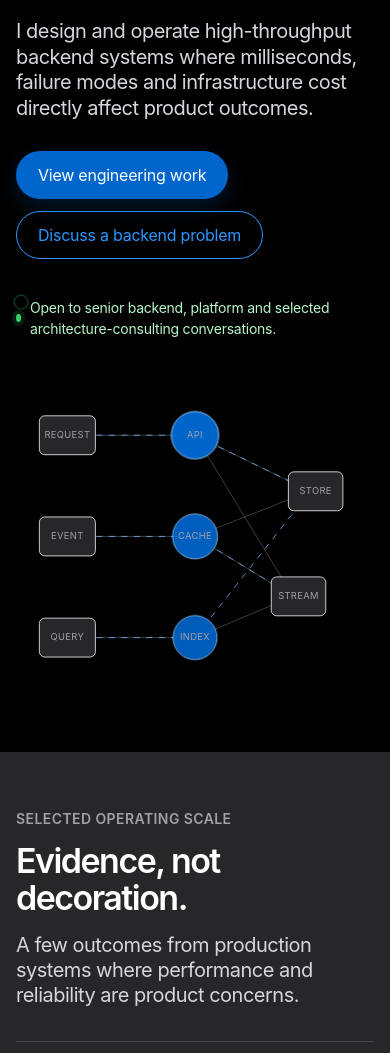
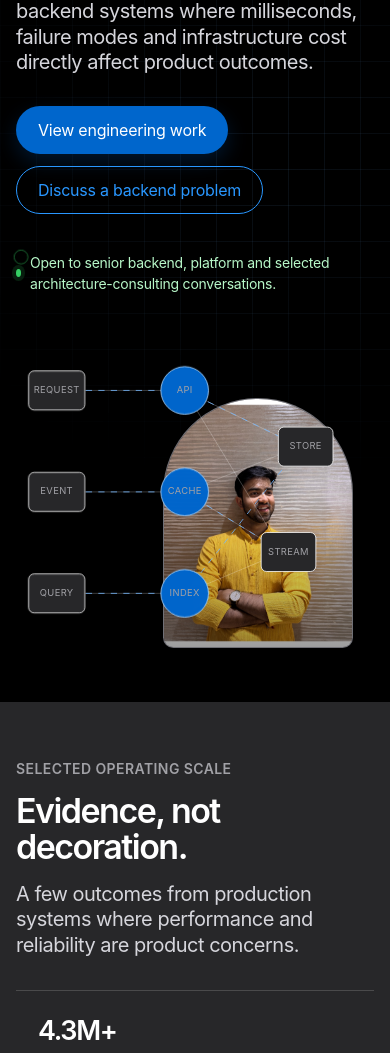
Before and after one commit to Raj2503/Raj2503.github.io, a website with bundled scripts: page index.html in a window 390 px wide. Shown: the part 347-1400 px from the top of the page. Built offline with nearby package versions, Linux system fonts and the light colour scheme.

Commit message:
Create expressive systems hero

```diff
--- a/index.html
+++ b/index.html
@@ -41,9 +41,9 @@
   <main id="main-content">
     <section class="hero void on-dark">
       <div class="container hero-grid">
-        <div>
+        <div class="hero-copy">
           <p class="eyebrow">Raj Aryan · Backend & distributed systems</p>
-          <h1>Backend systems built for scale, failure and real-world traffic.</h1>
+          <h1>Systems that keep their shape under real-world traffic.</h1>
           <p class="lede">I design and operate high-throughput backend systems where milliseconds, failure modes and infrastructure cost directly affect product outcomes.</p>
           <div class="button-row">
             <a class="button button-primary" href="/work/" data-track="home_work_cta">View engineering work</a>
@@ -51,15 +51,21 @@
           </div>
           <p class="availability">Open to senior backend, platform and selected architecture-consulting conversations.</p>
         </div>
-        <div class="system-art" aria-label="Abstract request flow across a resilient distributed system" role="img">
+        <div class="hero-visual">
+          <figure class="hero-portrait"><img src="/assets/raj-aryan.jpg" width="1400" height="1400" fetchpriority="high" alt="Raj Aryan in a yellow kurta"></figure>
+          <div class="system-art topology-canvas" aria-label="Abstract request flow across a resilient distributed system" role="img">
             <svg viewBox="0 0 460 410" aria-hidden="true">
               <path class="link" d="M66 80H230M230 80L378 152M230 80L356 287M66 210H230M230 210L378 152M230 210L356 287M66 340H230M230 340L356 287"/>
               <path class="trace" d="M66 80H230L378 152M66 210H230L356 287M66 340H230L378 152"/>
+              <circle class="topology-packet packet-one" cx="66" cy="80" r="4"/>
+              <circle class="topology-packet packet-two" cx="230" cy="210" r="4"/>
+              <circle class="topology-packet packet-three" cx="356" cy="287" r="4"/>
               <rect class="node" x="30" y="55" width="72" height="50" rx="7"/><rect class="node" x="30" y="185" width="72" height="50" rx="7"/><rect class="node" x="30" y="315" width="72" height="50" rx="7"/>
               <circle class="node-active" cx="230" cy="80" r="28"/><circle class="node-active" cx="230" cy="210" r="28"/><circle class="node-active" cx="230" cy="340" r="28"/>
               <rect class="node" x="350" y="127" width="70" height="50" rx="7"/><rect class="node" x="328" y="262" width="70" height="50" rx="7"/>
               <text class="node-label" x="66" y="80">REQUEST</text><text class="node-label" x="66" y="210">EVENT</text><text class="node-label" x="66" y="340">QUERY</text><text class="node-label" x="230" y="80">API</text><text class="node-label" x="230" y="210">CACHE</text><text class="node-label" x="230" y="340">INDEX</text><text class="node-label" x="385" y="152">STORE</text><text class="node-label" x="363" y="287">STREAM</text>
             </svg>
+          </div>
         </div>
       </div>
     </section>
--- a/site.css
+++ b/site.css
@@ -71,11 +71,18 @@ h3 { margin-bottom: 10px; font-size: 24px; }
 .dark .button-secondary, .void .button-secondary { color: var(--blue-dark); border-color: var(--blue-dark); }
 
 .hero { position: relative; overflow: hidden; padding: 124px 0 78px; }
-.hero-grid { display: grid; grid-template-columns: minmax(0, 1fr) minmax(310px, 0.72fr); align-items: end; gap: 48px; }
+.hero::before { position: absolute; inset: 0; content: ""; background-image: linear-gradient(rgba(115, 183, 255, 0.09) 1px, transparent 1px), linear-gradient(90deg, rgba(115, 183, 255, 0.09) 1px, transparent 1px); background-size: 36px 36px; mask-image: radial-gradient(circle at 68% 46%, #000, transparent 58%); pointer-events: none; }
+.hero-grid { position: relative; display: grid; grid-template-columns: minmax(0, 1fr) minmax(310px, 0.72fr); align-items: end; gap: 48px; }
+.hero-copy { position: relative; z-index: 2; }
+.hero-visual { position: relative; min-height: 460px; isolation: isolate; }
+.hero-portrait { position: absolute; right: 4%; bottom: 0; z-index: 1; width: min(68%, 328px); aspect-ratio: 0.76; margin: 0; overflow: hidden; background: #32323a; border: 1px solid rgba(255, 255, 255, 0.3); border-radius: 164px 164px 18px 18px; box-shadow: 0 26px 80px rgba(0, 0, 0, 0.38); }
+.hero-portrait::after { position: absolute; inset: 0; content: ""; background: linear-gradient(180deg, transparent 42%, rgba(0, 0, 0, 0.38)); pointer-events: none; }
+.hero-portrait img { width: 100%; height: 100%; object-fit: cover; object-position: 52% 27%; }
 .availability { position: relative; display: inline-flex; gap: 9px; align-items: center; margin-top: 38px; color: #b7f7c8; font-size: 14px; }
 .availability::before { width: 8px; height: 8px; content: ""; background: #35d064; border-radius: 50%; box-shadow: 0 0 0 4px rgba(53, 208, 100, 0.14); }
 .availability::after { position: absolute; top: -4px; left: -4px; width: 16px; height: 16px; content: ""; border: 1px solid rgba(53, 208, 100, 0.8); border-radius: 50%; animation: availability-ripple 2.4s ease-out infinite; }
 .system-art { min-height: 410px; }
+.topology-canvas { position: absolute; inset: 12px -8% 2px -16%; z-index: 2; min-height: 0; pointer-events: none; }
 .system-art svg { width: 100%; height: 100%; overflow: visible; }
 .system-art .trace { fill: none; stroke: #73b7ff; stroke-width: 1.25; stroke-dasharray: 8 8; opacity: 0.8; animation: travel 12s linear infinite; }
 .system-art .link { stroke: rgba(255,255,255,0.3); stroke-width: 1; }
@@ -84,9 +91,13 @@ h3 { margin-bottom: 10px; font-size: 24px; }
 .system-art circle.node-active:nth-of-type(2) { animation-delay: -1.1s; }
 .system-art circle.node-active:nth-of-type(3) { animation-delay: -2.2s; }
 .system-art .node-label { fill: #a1a1a6; font: 12px var(--sans); letter-spacing: 0.04em; text-anchor: middle; dominant-baseline: middle; }
+.topology-packet { fill: #d8f0ff; filter: drop-shadow(0 0 7px #73b7ff); transform-box: fill-box; transform-origin: center; animation: topology-pulse 2.6s ease-in-out infinite; }
+.packet-two { animation-delay: -0.8s; }
+.packet-three { animation-delay: -1.6s; }
 @keyframes travel { to { stroke-dashoffset: -128; } }
 @keyframes signal-pulse { 0%, 100% { opacity: 0.9; transform: scale(1); } 50% { opacity: 1; transform: scale(1.09); } }
 @keyframes availability-ripple { 0% { opacity: 0.9; transform: scale(0.65); } 70%, 100% { opacity: 0; transform: scale(1.5); } }
+@keyframes topology-pulse { 0%, 100% { opacity: 0.32; transform: scale(0.7); } 50% { opacity: 1; transform: scale(1.55); } }
 
 .metrics { display: grid; grid-template-columns: repeat(5, 1fr); border-top: 1px solid var(--line-dark); border-bottom: 1px solid var(--line-dark); }
 .metric { min-height: 172px; padding: 26px 22px; border-right: 1px solid var(--line-dark); }
@@ -207,6 +218,9 @@ h3 { margin-bottom: 10px; font-size: 24px; }
   .hero-grid, .about-strip, .contact-grid, .case-study, .article-layout { grid-template-columns: 1fr; gap: 38px; }
   .article-layout { grid-template-columns: minmax(0, 1fr); }
   .article-content { min-width: 0; }
+  .hero-visual { min-height: 390px; }
+  .hero-portrait { right: 8%; width: min(54%, 300px); }
+  .topology-canvas { inset: 14px -2% 0 -9%; }
   .system-art { min-height: 295px; }
   .metrics { grid-template-columns: repeat(2, 1fr); }
   .metric:nth-child(2) { border-right: 0; }
@@ -223,6 +237,9 @@ h3 { margin-bottom: 10px; font-size: 24px; }
   .section-tight { padding: 56px 0; }
   .hero { padding: 80px 0 54px; }
   .hero-grid { gap: 20px; }
+  .hero-visual { min-height: 320px; }
+  .hero-portrait { right: 6%; width: min(53%, 235px); }
+  .topology-canvas { inset: 0 -12% 0 -18%; }
   .system-art { min-height: 230px; }
   .section-head { display: block; margin-bottom: 32px; }
   .section-head .lede { margin-top: 8px; }
```
Also changed, not shown: tests/site.test.mjs (+14 -0 lines). Lines whose indentation alone changed are shown as unchanged.
